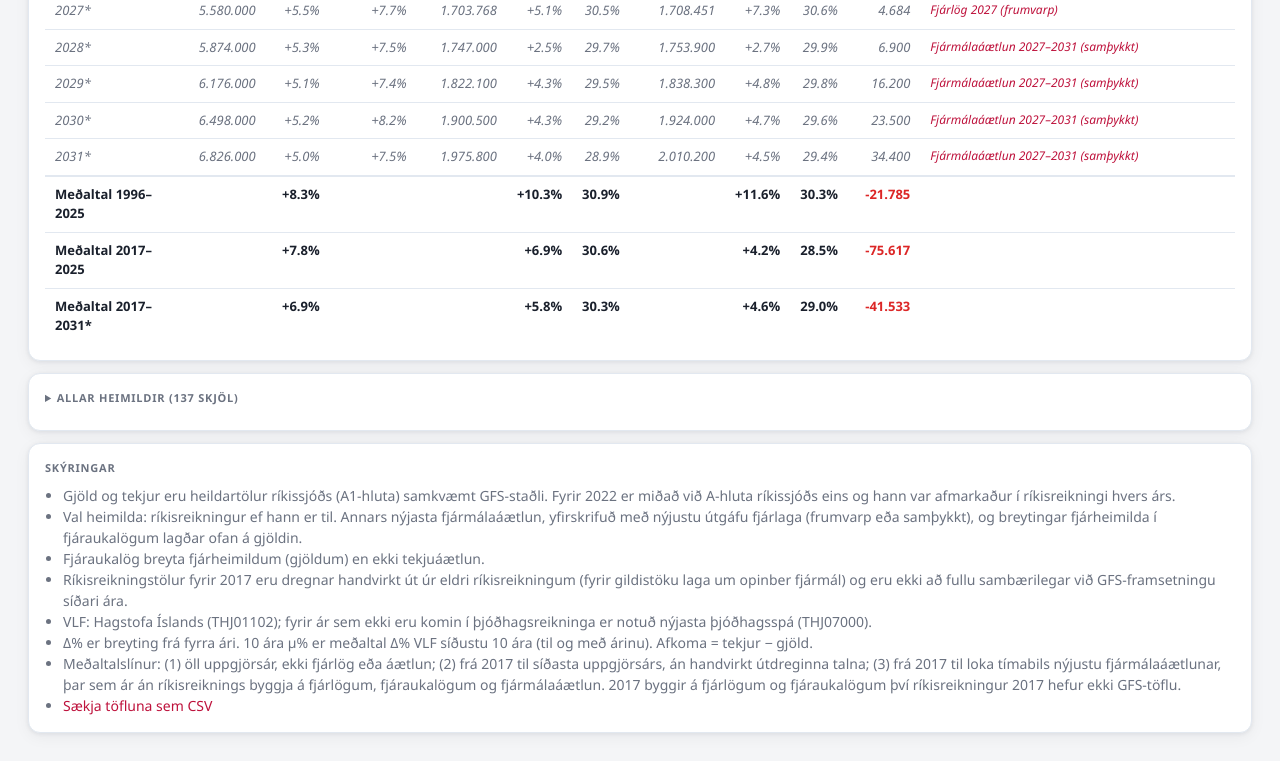
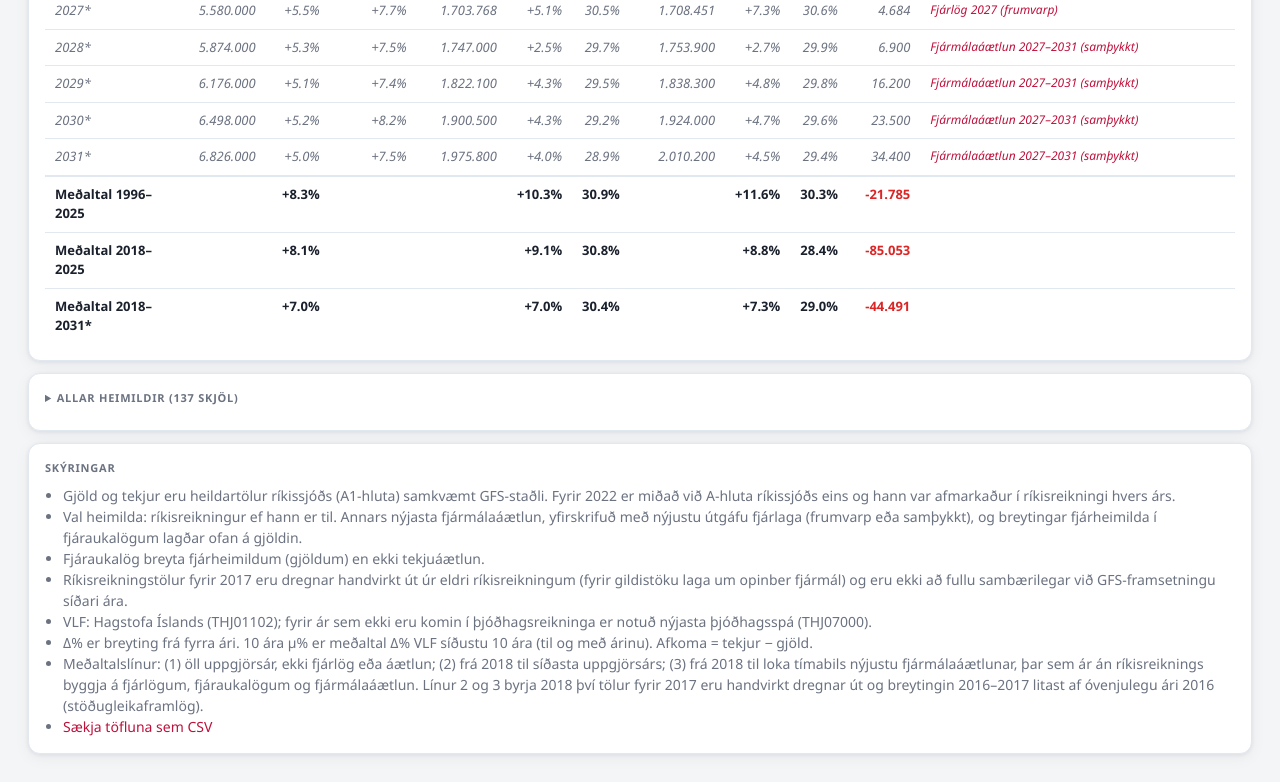
Before and after one commit to bjornlevi/opin-gogn, a Flask app: page /opinber-fjarmal/ in a window 1280 px wide. Shown: the part 1900-2682 px from the top of the page. Before the commit the page ends 2645 px from the top, so only its background shows below. Run offline with Flask 3, Linux system fonts and the light colour scheme.

Commit message:
Opinber fjármál: start clean averages at 2018 (skip Δ% based on hand-extracted 2016)
Co-Authored-By: Claude Opus 5.5 <noreply@anthropic.com>

```diff
--- a/app.py
+++ b/app.py
@@ -3557,8 +3557,8 @@ def create_app() -> Flask:
 
         # Samantektarlínur eins og „Fyrir fjármálaáætlun“ í skjalinu: meðaltöl
         # yfir uppgjörsár (ekki fyrsta árið, sem hefur engar breytingar).
-        # 1) öll uppgjörsár, 2) uppgjörsár sem eru ekki handvirkt dregin úr eldri
-        # ríkisreikningum (frá 2017), 3) frá 2017 út fjármálaáætlunartímabilið.
+        # 1) öll uppgjörsár, 2) uppgjörsár án handvirkt útdreginna talna (frá 2018),
+        # 3) frá 2018 út fjármálaáætlunartímabilið.
         last_actual = max((r["year"] for r in rows if not r["aaetlun"]), default=None)
 
         def summarize(subset):
@@ -3576,12 +3576,16 @@ def create_app() -> Flask:
                     "vlf_chg", "gjold_chg", "gjold_vlf", "tekjur_chg", "tekjur_vlf", "afkoma")},
             }
 
+        # Ár þar sem hvorki árið né fyrra ár er handvirkt (Δ% 2017 er reiknað frá
+        # handvirku 2016, sem var óvenjulegt vegna stöðugleikaframlaga).
+        handvirkt_ar = {r["year"] for r in rows if r["handvirkt"]}
+        hreint = [r for r in rows if not ({r["year"], r["year"] - 1} & handvirkt_ar)]
         summaries = [s for s in (
             summarize([r for r in rows if not r["aaetlun"]]),
-            summarize([r for r in rows if not r["handvirkt"]
-                       and last_actual is not None and r["year"] <= last_actual]),
+            summarize([r for r in hreint
+                       if last_actual is not None and r["year"] <= last_actual]),
             # Til loka tímabils nýjustu fjármálaáætlunar (síðasta ár í gögnunum).
-            summarize([r for r in rows if not r["handvirkt"]]),
+            summarize(hreint),
         ) if s]
         first_plan = next((r["year"] for r in rows if r["aaetlun"]), None)
 
--- a/templates/opinber_fjarmal.html
+++ b/templates/opinber_fjarmal.html
@@ -138,7 +138,7 @@
       <li>Ríkisreikningstölur fyrir 2017 eru dregnar handvirkt út úr eldri ríkisreikningum (fyrir gildistöku laga um opinber fjármál) og eru ekki að fullu sambærilegar við GFS-framsetningu síðari ára.</li>
       <li>VLF: Hagstofa Íslands (THJ01102); fyrir ár sem ekki eru komin í þjóðhagsreikninga er notuð nýjasta þjóðhagsspá (THJ07000).</li>
       <li>Δ% er breyting frá fyrra ári. 10 ára μ% er meðaltal Δ% VLF síðustu 10 ára (til og með árinu). Afkoma = tekjur − gjöld.</li>
-      <li>Meðaltalslínur: (1) öll uppgjörsár, ekki fjárlög eða áætlun; (2) frá 2017 til síðasta uppgjörsárs, án handvirkt útdreginna talna; (3) frá 2017 til loka tímabils nýjustu fjármálaáætlunar, þar sem ár án ríkisreiknings byggja á fjárlögum, fjáraukalögum og fjármálaáætlun. 2017 byggir á fjárlögum og fjáraukalögum því ríkisreikningur 2017 hefur ekki GFS-töflu.</li>
+      <li>Meðaltalslínur: (1) öll uppgjörsár, ekki fjárlög eða áætlun; (2) frá 2018 til síðasta uppgjörsárs; (3) frá 2018 til loka tímabils nýjustu fjármálaáætlunar, þar sem ár án ríkisreiknings byggja á fjárlögum, fjáraukalögum og fjármálaáætlun. Línur 2 og 3 byrja 2018 því tölur fyrir 2017 eru handvirkt dregnar út og breytingin 2016–2017 litast af óvenjulegu ári 2016 (stöðugleikaframlög).</li>
       <li><a href="?format=csv">Sækja töfluna sem CSV</a></li>
     </ul>
   </div>
```
